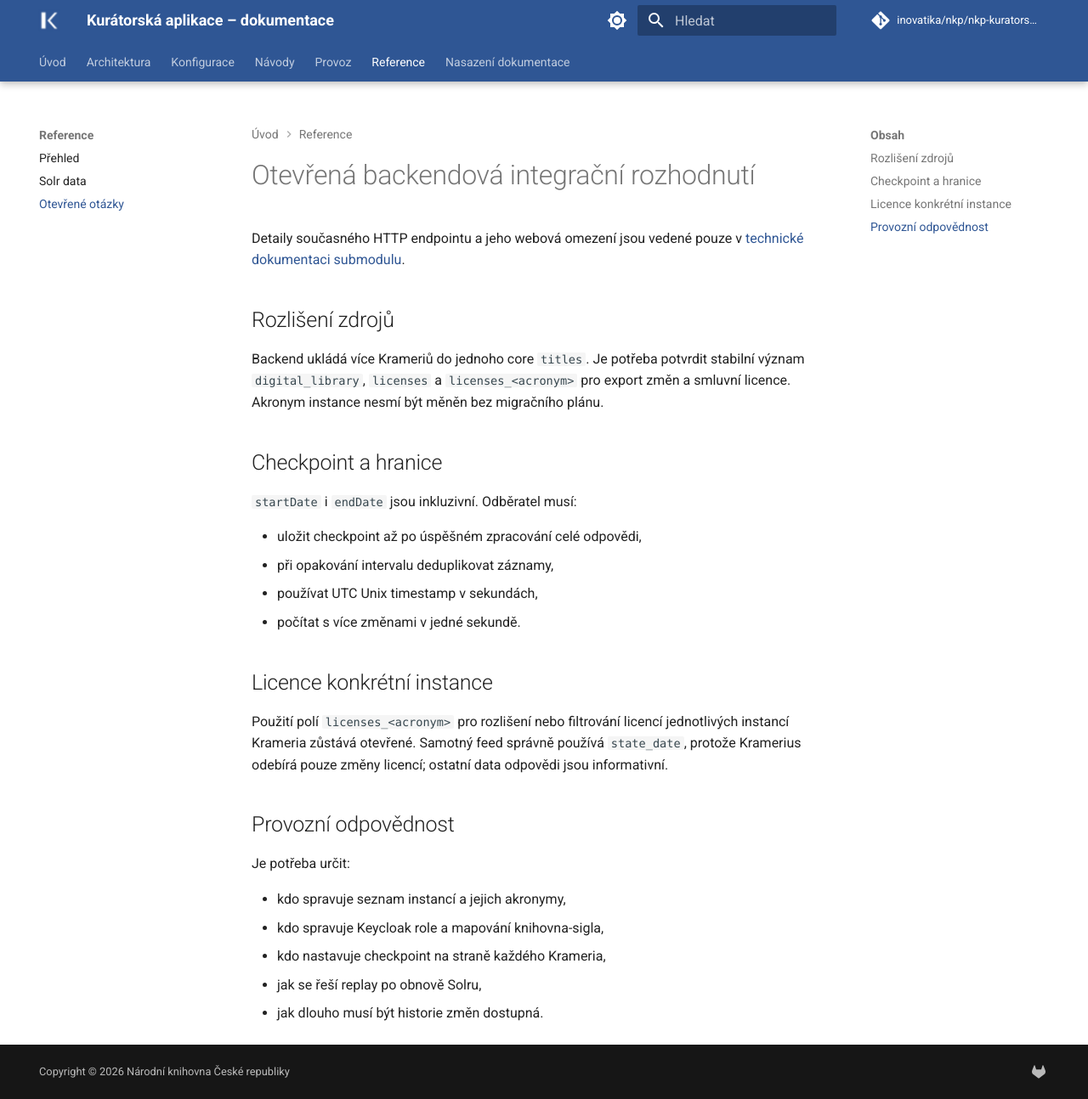
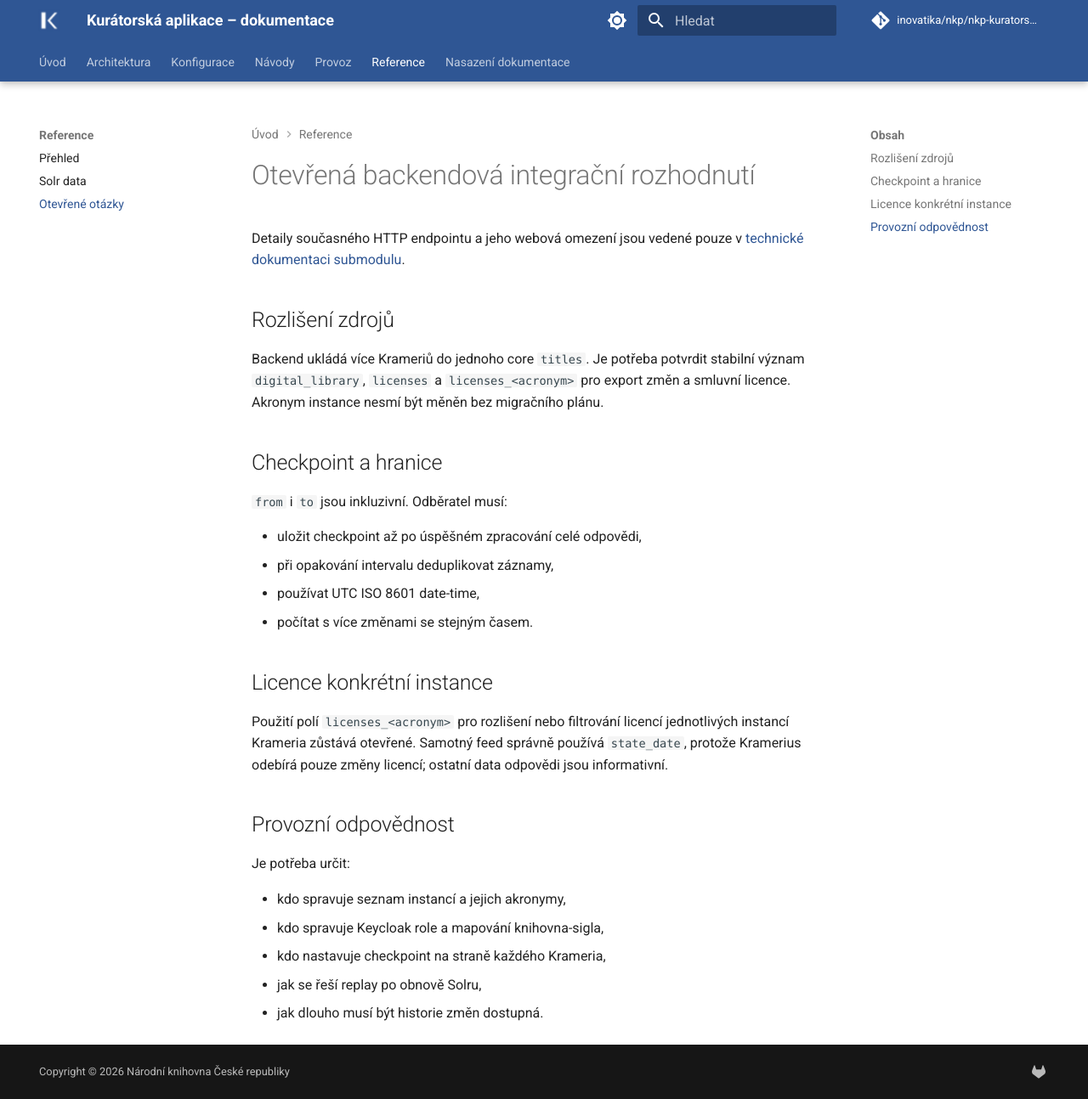
Before and after one commit to ceskaexpedice/kapp, an MkDocs documentation site: the page built from docs/reference/otevrene-otazky.md, in a window 1280 px wide and 1294 px high. Shown: the whole window at 85% size. Built offline with MkDocs 1.6.1 and Material for MkDocs 9.7.7, drawn with Linux system fonts in a browser that asks for light colours; some web fonts are replaced; comment, search, counter and statistics services are not loaded.

```diff
--- a/docs/reference/otevrene-otazky.md
+++ b/docs/reference/otevrene-otazky.md
@@ -9,12 +9,12 @@ Backend ukládá více Krameriů do jednoho core `titles`. Je potřeba potvrdit
 
 ## Checkpoint a hranice
 
-`startDate` i `endDate` jsou inkluzivní. Odběratel musí:
+`from` i `to` jsou inkluzivní. Odběratel musí:
 
 - uložit checkpoint až po úspěšném zpracování celé odpovědi,
 - při opakování intervalu deduplikovat záznamy,
-- používat UTC Unix timestamp v sekundách,
-- počítat s více změnami v jedné sekundě.
+- používat UTC ISO 8601 date-time,
+- počítat s více změnami se stejným časem.
 
 ## Licence konkrétní instance
 
```
Also changed, not shown: docs/architecture/index.md (+2 -2 lines), docs/index.md (+1 -1 lines), dokumentace/technická/00-prehled.md (+2 -2 lines), dokumentace/technická/08-otevrene-otazky.md (+3 -3 lines), 1 other file.
